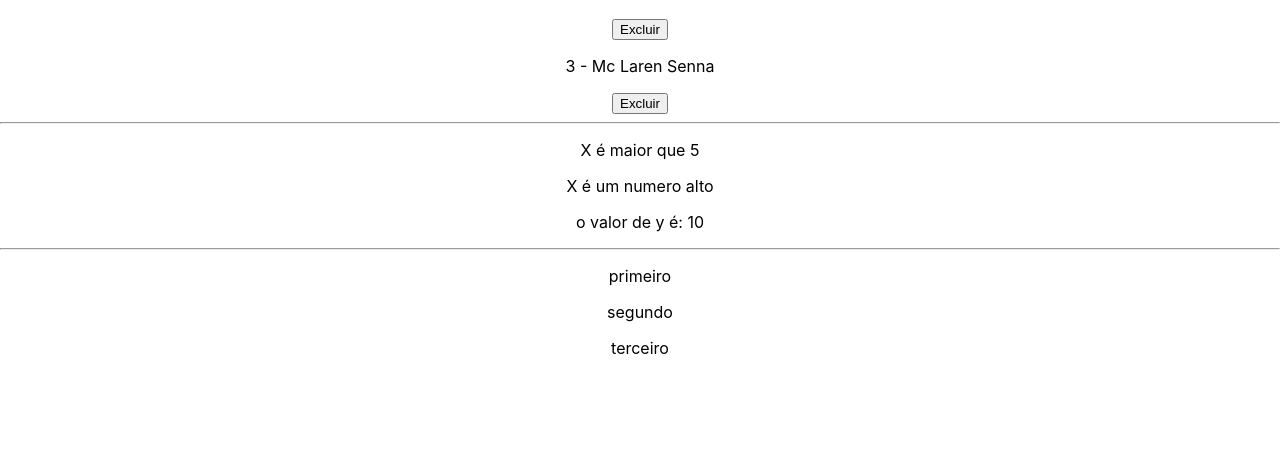
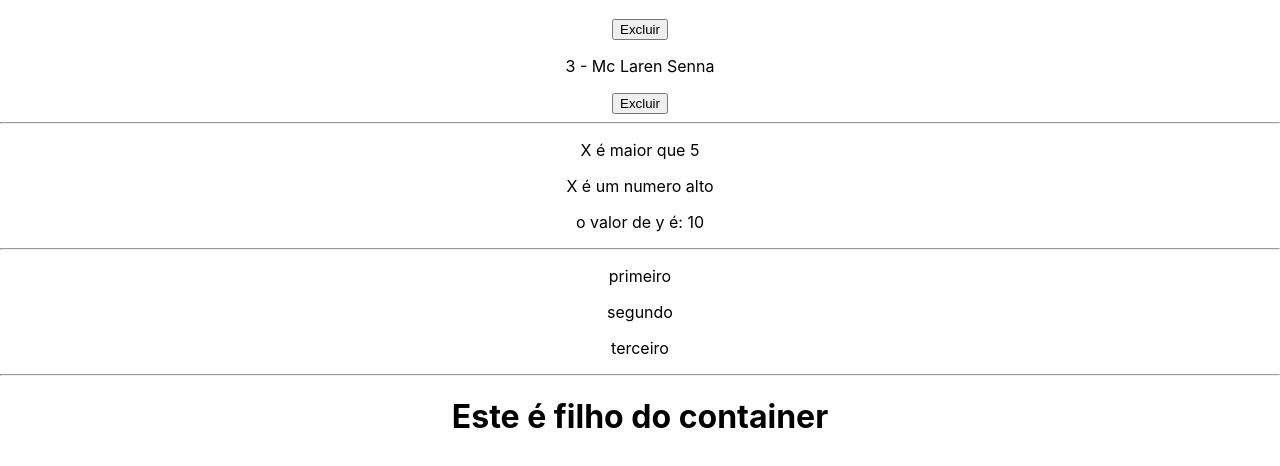
Before and after one commit to ronaldoarruda/curso-react, a React (Create React App) app: page / in a window 1280 px wide. Shown: the part 2151-2617 px from the top of the page. Built offline with nearby package versions, Linux system fonts and the light colour scheme.

Commit message:
como colocar html filho dentro de um component pai {children}

```diff
--- a/src/App.js
+++ b/src/App.js
@@ -8,6 +8,7 @@
 import AnotherList from './components/AnotherList';
 import RenderCond from './components/RenderCond';
 import Fragment from './components/Fragment';
+import Container from './components/Container';
 
 function App() {
   return (
@@ -27,6 +28,10 @@
       <RenderCond x={8} y={10}/>
       <hr />
       <Fragment />
+      <hr />
+      <Container>
+        <h1>Este é filho do container </h1>
+      </Container>
     </div>
   );
 }
--- /dev/null
+++ b/src/components/Container.js
@@ -0,0 +1,7 @@
+const Container = ({ children }) => {
+  return (
+    <div className="container">{children}</div>
+  )
+}
+
+export default Container
```
